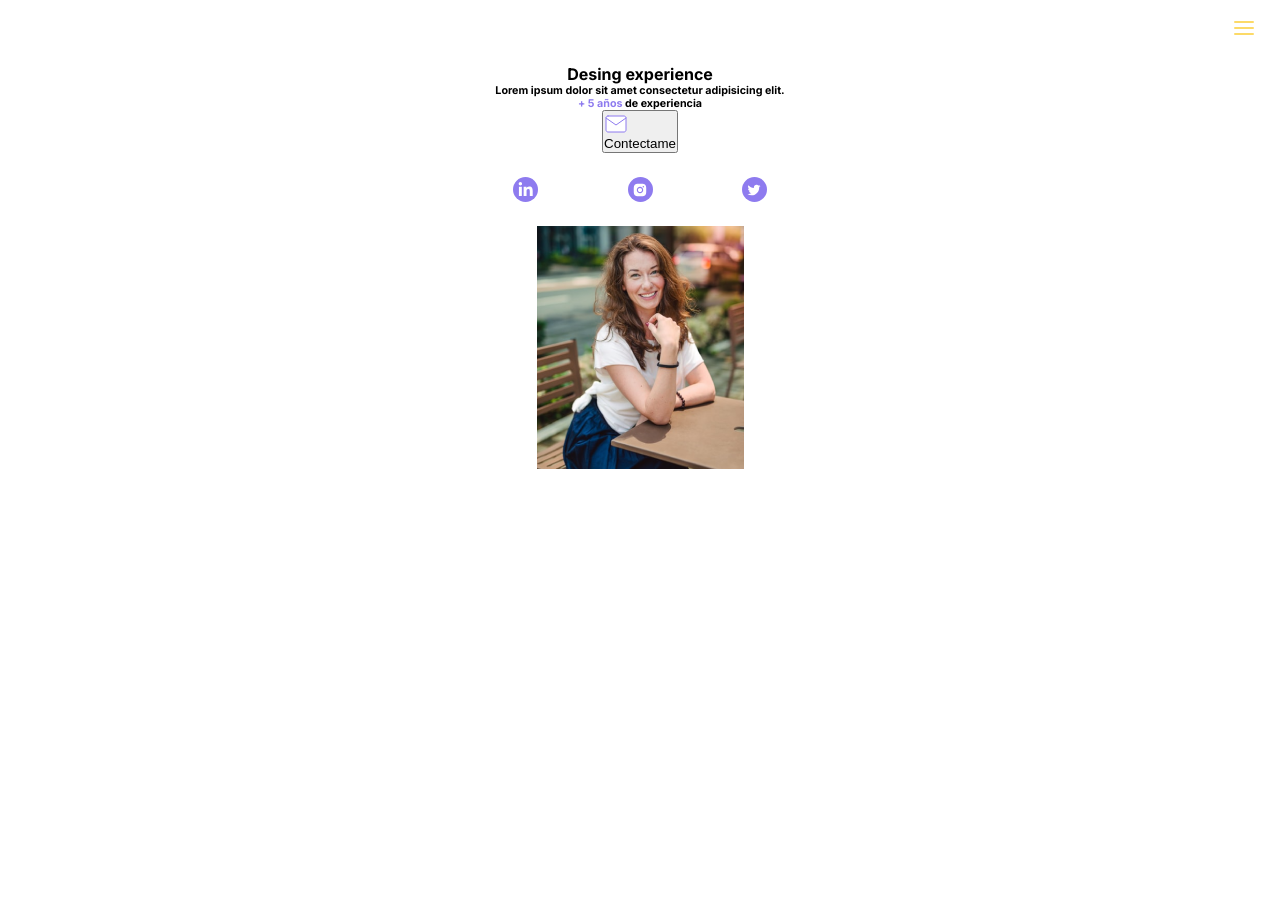
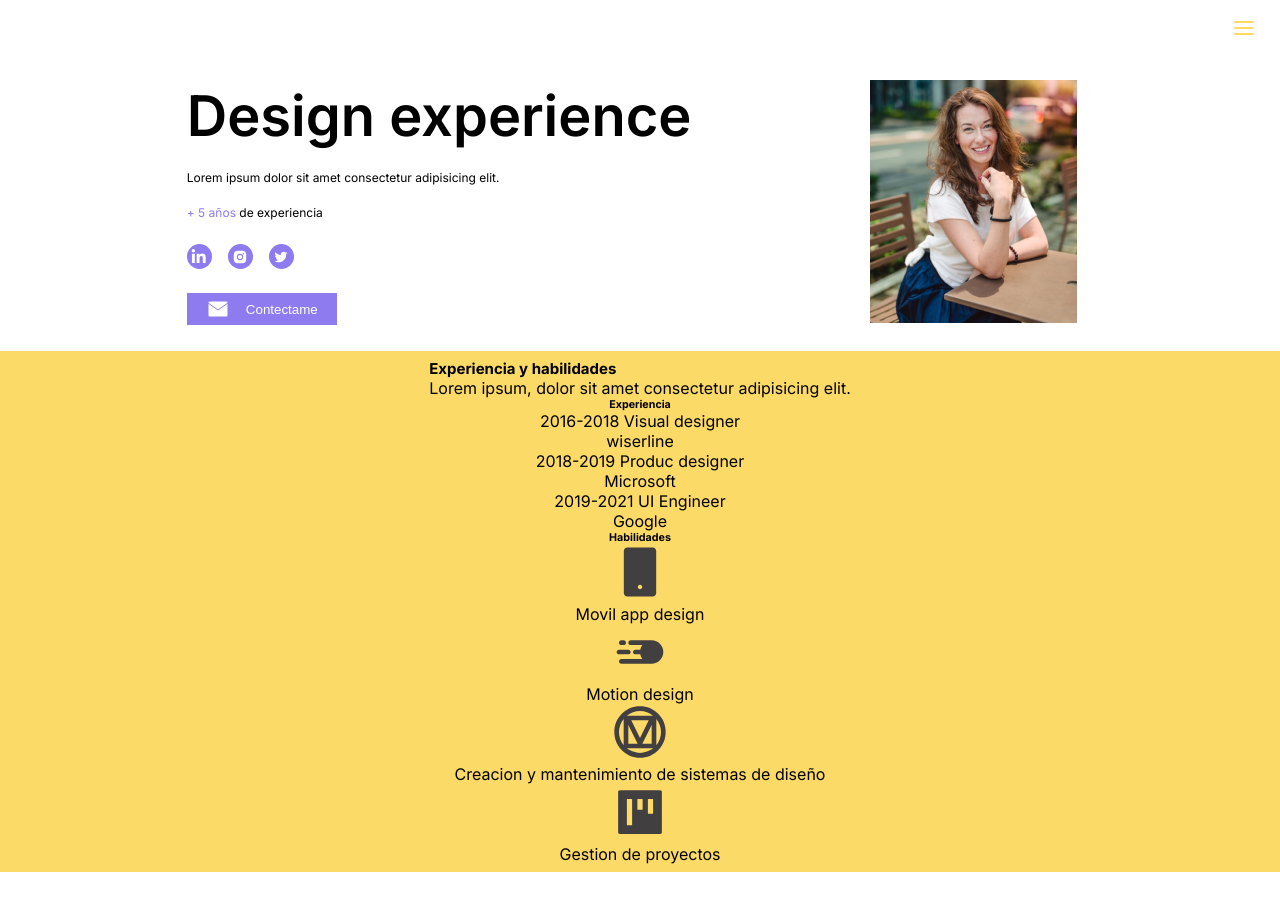
Before and after one commit to jrmh1979/portafolio_5, a plain HTML site: page index.html in a window 1280 px wide. Before the commit the page ends 800 px from the top, so only its background shows below. Drawn offline with Linux system fonts and the light colour scheme.

Commit message:
Desarrollando 2 parte

```diff
--- a/assents/css/style.css
+++ b/assents/css/style.css
@@ -16,10 +16,11 @@
     padding: 0;
     box-sizing: border-box;
 }
-/*Dimensionar imagenes para que no existan desbordes*/
+Dimensionar imagenes para que no existan desbordes
 img{
     max-width: 100%;
     display: block;
+    padding: 2rem;
 }
 
 body{
@@ -46,26 +47,41 @@ body{
     justify-content: space-between;
     text-align: center;
     padding: 0.5rem 1.5rem ;
+
 }
 
 .heder-image{
     position: relative;
-    padding: 1rem 1rem 0;
-    margin-bottom: 2rem;
+    padding: 1rem 1rem 2rem;
+    margin-bottom:1rem;
+
 }
 .header-information h1{
-    font-size: 1rem;
+    font-weight: 600;
 }
 
+.header-information h5{
+    font-size: 0.75rem;
+    font-weight: 400;
+}
+
+.header-information h6 {
+    font-size: 0.75rem;
+    font-weight: 300;
+
+}
 .header-information h6 > span{
     color:var(--lila);
+    font-size: 0.75rem;
+    font-weight: 300;
 
 }
 
+
 .social-container{
-    width: 75%;
+    width: 100%;
     display: flex;
-    gap: 1rem;
+    /*gap: 1rem;*/
     justify-content: space-evenly;
     align-items: center;
     max-width: 400px;
@@ -82,3 +98,97 @@ body{
     align-items: center;
 
 }
+
+.header-contact{
+    padding: 1rem;
+    display: flex;
+    justify-content: center;
+}
+
+
+.sumit-contac{
+
+    border: 0;
+    color: white;
+    display: flex;
+    gap: 1rem;
+    justify-content: center;
+    align-items: center;
+    /*height: 2.5rem;*/
+    position: relative;
+}
+
+.sumit-contac > button{
+    background-color: var(--lila);
+    width: 150px;
+    border: 0;
+    color: white;
+    display: flex;
+    gap: 1rem;
+    justify-content: center;
+    align-items: center;
+    height: 2.5rem;
+
+}
+
+.main-content{
+    background-color: var(--yellow);
+    display: flex;
+    flex-direction: column;
+    align-items: flex-start;
+    justify-content: space-between;
+    text-align: center;
+    padding: 0.5rem 1.5rem ;
+
+}
+
+.section-title{
+    font-size: 15px;
+    text-align: start;
+
+}
+
+.about-section{
+
+    max-width: 800 px;
+    margin: 0 auto;
+
+}
+
+
+
+
+@media  screen and (min-width: 600px) {
+    .header-information{
+        flex-direction:row;
+        display: flex;
+        justify-content: space-evenly;
+        text-align:start;
+
+    }
+
+    .social-container {
+        justify-content: start;
+        gap: 1rem;
+    }
+
+    .sumit-contac{
+
+        justify-content: start;
+        font-size: 1rem;
+    }
+
+    .sumit-contac > button {
+
+        height: 2rem;
+
+    }
+    h1{
+        font-size: 3.5rem;
+
+    }
+    h5{
+        font-size: 2.5rem;
+
+    }
+}
--- a/index.html
+++ b/index.html
@@ -8,23 +8,24 @@
     <link rel="stylesheet" href="./assents/css/style.css">
 </head>
 <body>
-    <header class="header">
-        <div class="header-contet">
     <nav class="navbar">
         <svg class ="navbar-menu" width="24" height="24" viewBox="0 0 24 24" fill="none" xmlns="http://www.w3.org/2000/svg">
             <path d="M3 12H21" stroke="#FCDA68" stroke-width="2" stroke-linecap="round" stroke-linejoin="round"/>
             <path d="M3 6H21" stroke="#FCDA68" stroke-width="2" stroke-linecap="round" stroke-linejoin="round"/>
             <path d="M3 18H21" stroke="#FCDA68" stroke-width="2" stroke-linecap="round" stroke-linejoin="round"/>
             </svg>
+        </nav>
+    <header class="header">
 
-            </nav>
+
+        <div class="header-contet">
+
                 <section class="header-information">
-                <h1>Desing experience</h1>
-                <h6>Lorem ipsum dolor sit amet consectetur adipisicing elit.</h6>
+                <div class="header-text">
+                    <h1>Design experience</h1><br>
+                    <h5>Lorem ipsum dolor sit amet consectetur adipisicing elit.</h5><br>
                     <h6><span>+ 5 años </span>de experiencia<span></span></h6>
-                <div>
-                    <button type="submit"><img src="./assents/images/Iconos/mail 1.svg" alt="">Contectame</button>
-                </div>
+
                 <div class="social-container">
                         <article class = "social-circle">
                             <img src="./assents/images/Iconos/linkedin.svg" alt="">
@@ -36,13 +37,59 @@
                             <img src="./assents/images/Iconos/twitter.svg" alt="">
                         </article>
                 </div>
-                <section class="header-image">
-                    <img src="./assents/images/Imagenes/photo mobile.png" alt="imagen perfil">
+                <div class="sumit-contac">
+                    <button type="submit"><img src="./assents/images/Iconos/mail 1.svg" alt="">Contectame</button>
+                </div>
+
+                </div>
+
+                <section class="header-contact">
+                    <div class ="header-image">
+                        <img src ="./assents/images/Imagenes/photo mobile.png" alt="imagen perfil">
+                    </div>
 
                 </section>
+
             </section>
 
         </div>
     </header>
+    <main class="main-content">
+        <section class="about-section">
+            <div>
+                <h2 class="section-title">Experiencia y habilidades</h2>
+                <p class="about-text">Lorem ipsum, dolor sit amet consectetur adipisicing elit.</p>
+            </div>
+            <div>
+                <h6 class="experince-title">Experiencia</h6>
+
+                <p class="experiencie-items">2016-2018 <span>Visual designer</span><br> wiserline</p>
+                <p class="experiencie-items">2018-2019 <span>Produc designer</span><br>Microsoft</p>
+                <p class="experiencie-items">2019-2021 <span>UI Engineer</span><br>Google</p>
+            </div>
+            <section>
+                <div>
+                    <h6 class="experince-title">Habilidades</h6>
+                    <img src="./assents/images/Iconos/mobile.svg" alt="Mobil app">
+                    <p class="experiencie-items">Movil app design</p>
+                </div>
+                <div>
+                    <img src="./assents/images/Iconos/motion.svg" alt="Mobil app">
+                    <p class="experiencie-items">Motion design</p>
+                </div>
+                <div>
+                    <img src="./assents/images/Iconos/material.svg" alt="Mobil app">
+                    <p class="experiencie-items">Creacion y mantenimiento de sistemas de diseño</p>
+                </div>
+                <div>
+                    <img src="./assents/images/Iconos/design.svg" alt="Mobil app">
+                    <p class="experiencie-items">Gestion de proyectos</p>
+                </div>
+            </section>
+
+        </section>
+
+
+    </main>
 </body>
 </html>
```
Also changed, not shown: assents/desing/Portafolio 5 mobile secionado.jpg (added), assents/desing/Portafolio 5 mobile.jpg. Lines whose indentation alone changed are shown as unchanged.
